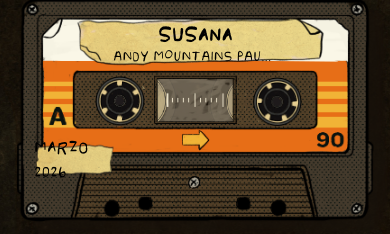
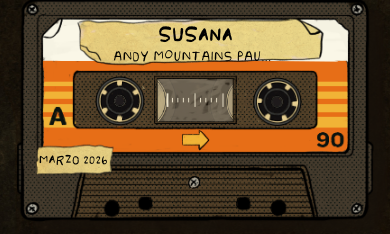
Before and after one commit to ihbrothersdev/ruidozomx, a Next.js app: page / in a window 390 px wide. Shown: the part 90-324 px from the top of the page. Built offline with nearby package versions, Linux system fonts and the light colour scheme; no server answers; a web font is replaced by a local one.

Commit message:
fix: landing on mobile

```diff
--- a/app/components/player/CassetteLabels.tsx
+++ b/app/components/player/CassetteLabels.tsx
@@ -51,7 +51,7 @@ export function CassetteLabels({ songTitle, artist, date }: CassetteLabelsProps)
         style={{ left: '5%', top: '65%', width: '22%', height: '14.5%' }}
       >
         <div className='absolute inset-0 flex items-center justify-center'>
-          <span className='font-corose-alt text-md text-black sm:text-2xl md:text-3xl'>{date}</span>
+          <span className='font-corose-alt text-xs text-black sm:text-2xl md:text-3xl'>{date}</span>
         </div>
       </div>
     </>
--- a/app/components/player/ExplorarComunidad.tsx
+++ b/app/components/player/ExplorarComunidad.tsx
@@ -24,7 +24,7 @@ export function ExplorarComunidad() {
           loop
           muted
           playsInline
-          className='absolute inset-[8%] -top-3 z-[1] object-cover'
+          className='absolute inset-[8%] -top-3 z-[3] object-cover'
           style={{ width: '100%', height: '100%' }}
           aria-label='Video de la comunidad Ruidozo'
         >
```
